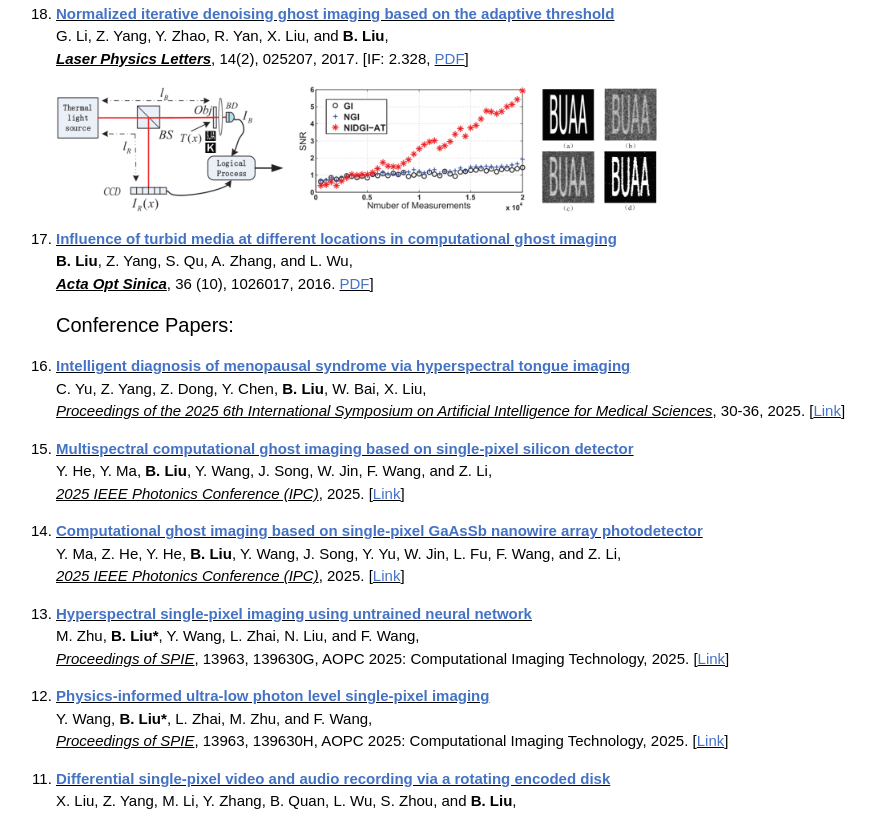
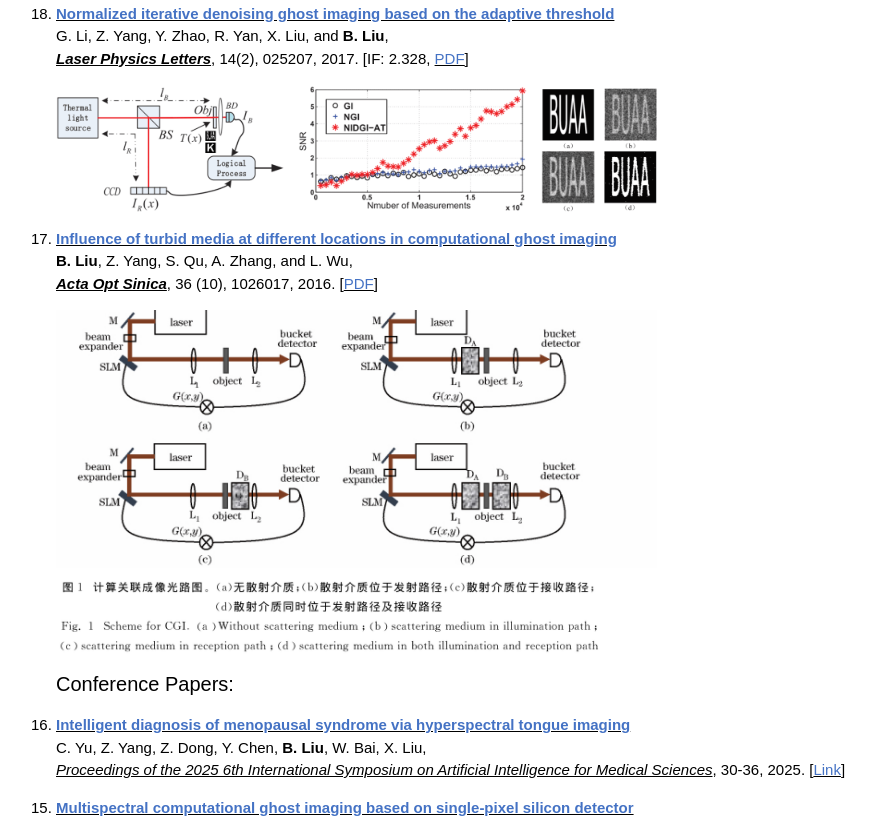
Before and after one commit to liu-baolei/liu-baolei.github.io, a plain HTML site: page index.html in a window 1280 px wide. Shown: the part 11183-12000 px from the top of the page, without its empty margins (250-1126 px from the left). Drawn offline with Linux system fonts and the light colour scheme; some packages are replaced by stand-ins of ours; a script that the page names is missing.

Commit message:
Add thumbnail for turbid-media CGI paper and fix its PDF link

```diff
--- a/index.html
+++ b/index.html
@@ -703,8 +703,8 @@
                 <br>
                 <b>B. Liu</b>, Z. Yang, S. Qu, A. Zhang, and L. Wu,
                 <br>
-                <b><u><i>Acta Opt Sinica</i></u></b>, 36 (10), 1026017, 2016. <a href="files/不同路径下散射介质对计算关联成像的影响.pdf" target="_blank"><font style="color:#4472C4">PDF</font>]</a>
-                </p>
+                <b><u><i>Acta Opt Sinica</i></u></b>, 36 (10), 1026017, 2016. [<a href="files/不同路径下散射介质对计算关联成像的影响_刘保磊.pdf" target="_blank"><font style="color:#4472C4">PDF</font>]</a>
+                </p><img style="width:70%;" src="images/CGI turbid paths.png">
                 <p>
 
                     <!-- </ol> -->
```
Also changed, not shown: images/CGI turbid paths.png (added).
